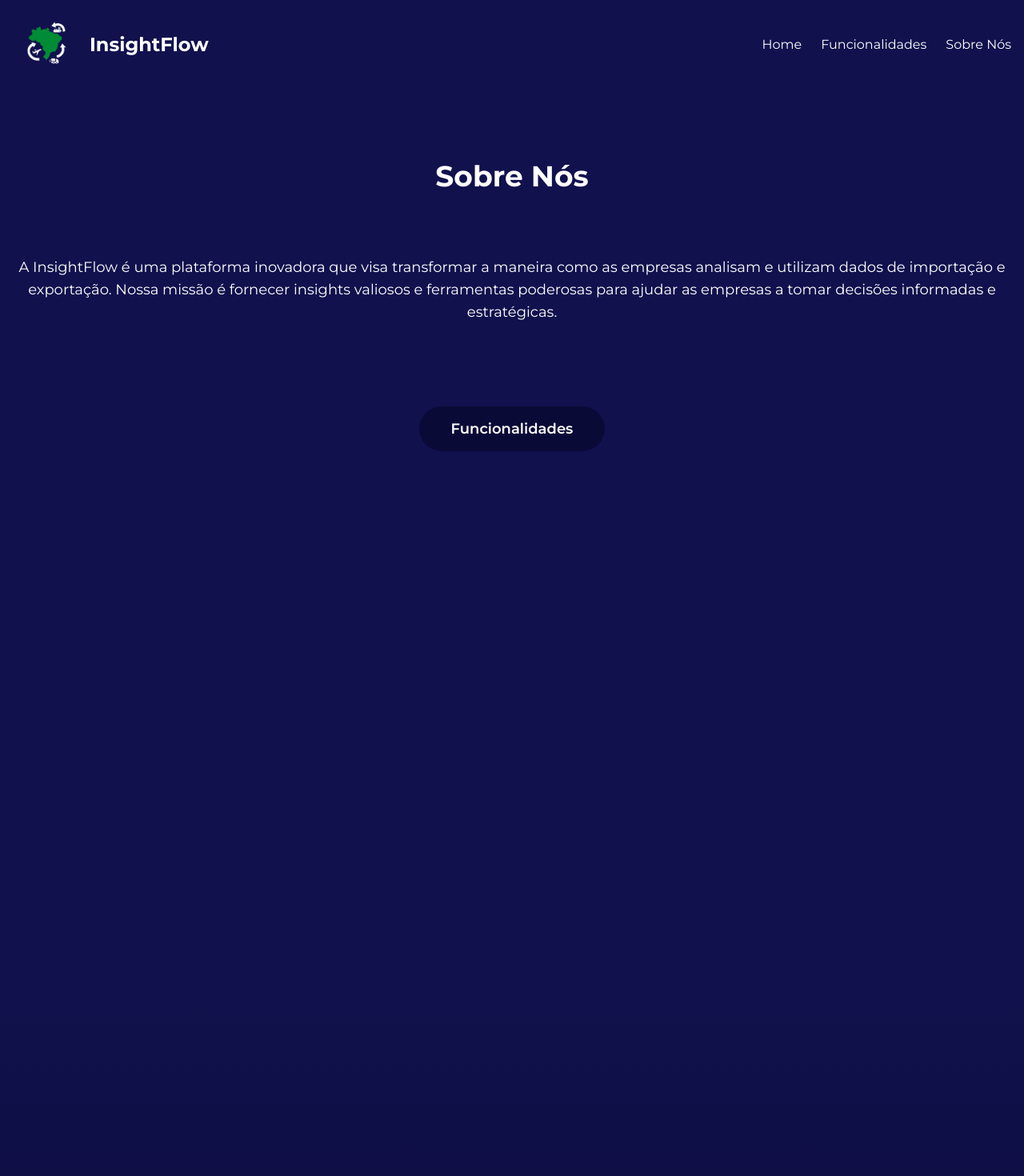
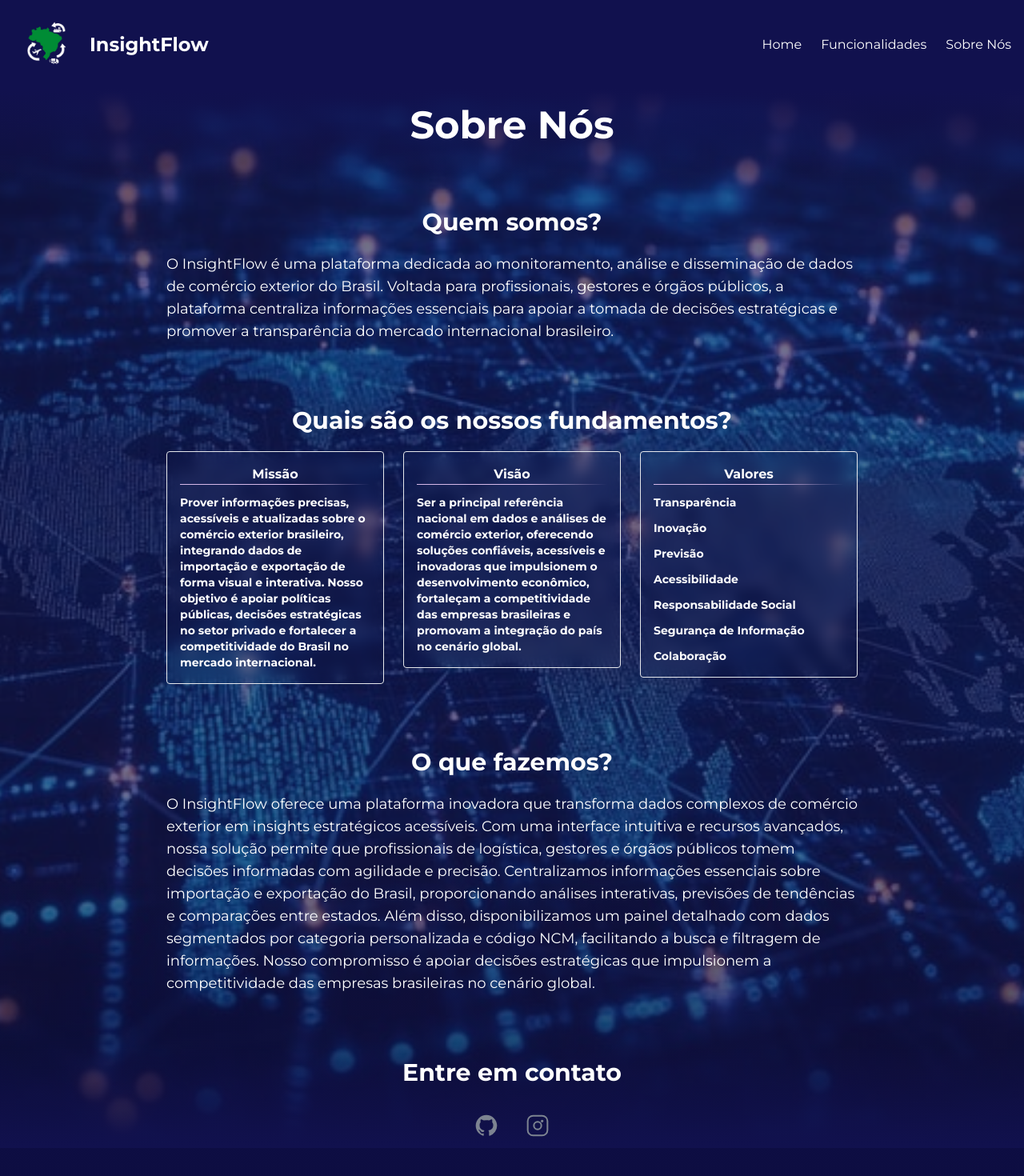
Before and after one commit to Titus-System/3Semestre-ADS-Frontend, a React (Vite) app in the folder frontend/: page /sobreNos in a window 1280 px wide. Shown: the top 1470 px of the page at 80% size. Built offline with nearby package versions, Linux system fonts and the light colour scheme.

Commit message:
feat(pages): Criação da página Sobre Nós

```diff
--- a/frontend/src/pages/sobreNos.tsx
+++ b/frontend/src/pages/sobreNos.tsx
@@ -1,27 +1,115 @@
 import { Link } from "react-router-dom";
 
-export default function SobreNos (){
-  return(
+
+export default function SobreNos() {
+  return (
     <div className="relative">
-      <div className="flex flex-col items-center gap-6 mt-16">
+      <div className="relative min-h-screen flex flex-col items-center justify-center text-center overflow-hidden">
 
-        <div className="text-center">
-          <h1 className="text-4xl font-bold text-white mt-6 mb-4">Sobre Nós</h1>
-          <p className="text-lg text-white mt-20">A InsightFlow é uma plataforma inovadora que visa transformar a maneira como as empresas analisam e utilizam dados de importação e exportação. Nossa missão é fornecer insights valiosos e ferramentas poderosas para ajudar as empresas a tomar decisões informadas e estratégicas.</p>
-        </div>
+        {/* Imagem de fundo com opacidade geral */}
+        <div className="absolute inset-0 bg-[url('/background.jpg')] bg-cover bg-center opacity-40 z-0"></div>
 
-        <div className="flex flex-col items-center gap-6 mt-20 mb-[1000px]">
+        {/* Gradientes superior e inferior */}
+        <div className="absolute top-0 left-0 right-0 h-32 bg-gradient-to-b from-[#11114e] to-transparent z-10"></div>
+        <div className="absolute bottom-0 left-0 right-0 h-32 bg-gradient-to-t from-[#11114e] to-transparent z-10"></div>
 
-          <Link to="/funcionalidades">
-            <button className="w-full max-w-xl h-14 rounded-full px-10 py-3 bg-[#0A0A37] text-white hover:bg-[#11114E] text-lg font-semibold">
-              Funcionalidades
-            </button>
-          </Link>
+        {/* Conteúdo principal */}
+        <div className="relative z-20 max-w-4xl px-4">
+          <h1 className="text-white text-4xl md:text-5xl font-bold leading-tight mt-5">
+            Sobre Nós
+          </h1>
+
+          {/* Introduçao */}
+          <h1 className="text-white text-3xl md:text-3xl font-bold leading-tight mt-20">
+            Quem somos?
+          </h1>
+
+          <p className="text-white text-start text-md md:text-lg mt-3 leading-relaxed mt-5">
+            O InsightFlow é uma plataforma dedicada ao monitoramento, análise e disseminação de dados de comércio exterior do Brasil. Voltada para profissionais, gestores e órgãos públicos, a plataforma centraliza informações essenciais para apoiar a tomada de decisões estratégicas e promover a transparência do mercado internacional brasileiro.
+          </p>
+
+
+          {/* Missão, Visão e Valores */}
+          <h1 className="text-white text-3xl md:text-3xl font-bold leading-tight mt-20">
+            Quais são os nossos fundamentos?
+          </h1>
+
+          <div className="grid grid-cols-1 lg:grid-cols-3 gap-4 sm:gap-6 mt-5">
+            <div className="flex flex-col space-y-3 w-full">
+              <div className="flex flex-col p-4 border rounded bg-blue/10 backdrop-blur text-white font-bold">Missão
+                <hr className="border-0 h-[1px] w-full bg-[linear-gradient(to_right,#d5b8e8_60%,transparent_100%)]" />
+                <p className="text-white text-start text-sm md:text-sm mt-3 leading-relaxed">
+                  Prover informações precisas, acessíveis e atualizadas sobre o comércio exterior brasileiro, integrando dados de importação e exportação de forma visual e interativa. Nosso objetivo é apoiar políticas públicas, decisões estratégicas no setor privado e fortalecer a competitividade do Brasil no mercado internacional. </p>
+              </div>
+            </div>
+
+            <div className="flex flex-col space-y-3 w-full">
+              <div className="flex flex-col p-4 border rounded bg-blue/10 backdrop-blur text-white font-bold">Visão
+                <hr className="border-0 h-[1px] w-full bg-[linear-gradient(to_right,#d5b8e8_60%,transparent_100%)]" />
+                <p className="text-white text-start text-sm md:text-sm mt-3 leading-relaxed">Ser a principal referência nacional em dados e análises de comércio exterior, oferecendo soluções confiáveis, acessíveis e inovadoras que impulsionem o desenvolvimento econômico, fortaleçam a competitividade das empresas brasileiras e promovam a integração do país no cenário global.</p>
+              </div>
+            </div>
+
+            <div className="flex flex-col space-y-3 w-full">
+              <div className="flex flex-col p-4 border rounded bg-blue/10 backdrop-blur text-white font-bold">Valores
+                <hr className="border-0 h-[1px] w-full bg-[linear-gradient(to_right,#d5b8e8_60%,transparent_100%)]" />
+                <p className="text-white text-start text-sm md:text-sm mt-3 leading-relaxed">Transparência</p>
+                <p className="text-white text-start text-sm md:text-sm mt-3 leading-relaxed">Inovação</p>
+                <p className="text-white text-start text-sm md:text-sm mt-3 leading-relaxed">Previsão</p>
+                <p className="text-white text-start text-sm md:text-sm mt-3 leading-relaxed">Acessibilidade</p>
+                <p className="text-white text-start text-sm md:text-sm mt-3 leading-relaxed">Responsabilidade Social</p>
+                <p className="text-white text-start text-sm md:text-sm mt-3 leading-relaxed">Segurança de Informação</p>
+                <p className="text-white text-start text-sm md:text-sm mt-3 leading-relaxed">Colaboração</p>
+              </div>
+            </div>
+          </div>
+
+          {/* Objetivo */}
+          <h1 className="text-white text-3xl md:text-3xl font-bold leading-tight mt-20">
+            O que fazemos?
+          </h1>
+
+          <p className="text-white text-start text-md md:text-lg mt-3 leading-relaxed mt-5">
+            O InsightFlow oferece uma plataforma inovadora que transforma dados complexos de comércio exterior em insights estratégicos acessíveis. Com uma interface intuitiva e recursos avançados, nossa solução permite que profissionais de logística, gestores e órgãos públicos tomem decisões informadas com agilidade e precisão. Centralizamos informações essenciais sobre importação e exportação do Brasil, proporcionando análises interativas, previsões de tendências e comparações entre estados. Além disso, disponibilizamos um painel detalhado com dados segmentados por categoria personalizada e código NCM, facilitando a busca e filtragem de informações. Nosso compromisso é apoiar decisões estratégicas que impulsionem a competitividade das empresas brasileiras no cenário global.
+
+
+          </p>
+
+          {/* Contatos */}
+          <h1 className="text-white text-3xl md:text-3xl font-bold leading-tight mt-20">
+            Entre em contato
+          </h1>
+
+          <div className="flex justify-center items-center mt-8 space-x-8">
+            {/* Github */}
+            <a href="https://github.com/Titus-System" target="_blank" rel="noopener noreferrer" className="text-[#7D8491] hover:text-white flex items-center group transition-colors duration-200">
+              <svg className="w-8 h-8 transform transition-transform duration-200 group-hover:scale-110 hover:scale-110 mb-3" fill="currentColor" viewBox="0 0 24 24" aria-hidden="true">
+                <path fillRule="evenodd" d="M12 2C6.477 2 2 6.484 2 12.017c0 4.425 2.865 8.18 6.839 9.504.5.092.682-.217.682-.483 0-.237-.008-.868-.013-1.703-2.782.605-3.369-1.343-3.369-1.343-.454-1.158-1.11-1.466-1.11-1.466-.908-.62.069-.608.069-.608 1.003.07 1.531 1.032 1.531 1.032.892 1.53 2.341 1.088 2.91.832.092-.647.35-1.088.636-1.338-2.22-.253-4.555-1.113-4.555-4.951 0-1.093.39-1.988 1.029-2.688-.103-.253-.446-1.272.098-2.65 0 0 .84-.27 2.75 1.026A9.564 9.564 0 0112 6.844c.85.004 1.705.115 2.504.337 1.909-1.296 2.747-1.027 2.747-1.027.546 1.379.202 2.398.1 2.651.64.7 1.028 1.595 1.028 2.688 0 3.848-2.339 4.695-4.566 4.943.359.309.678.92.678 1.855 0 1.338-.012 2.419-.012 2.747 0 .268.18.58.688.482A10.019 10.019 0 0022 12.017C22 6.484 17.522 2 12 2z" clipRule="evenodd" />
+              </svg>
+            </a>
+
+            {/* Instagram */}
+            <a href="https://www.instagram.com/seuperfil" target="_blank" rel="noopener noreferrer" className="text-[#7D8491] hover:text-white flex items-center group transition-colors duration-200">
+              <svg className="w-8 h-8 transform transition-transform duration-200 group-hover:scale-110 hover:scale-110 mb-3" fill="currentColor" viewBox="0 0 24 24" aria-hidden="true">
+                <path d="M7.75 2h8.5A5.75 5.75 0 0122 7.75v8.5A5.75 5.75 0 0116.25 22h-8.5A5.75 5.75 0 012 16.25v-8.5A5.75 5.75 0 017.75 2zm0 1.5A4.25 4.25 0 003.5 7.75v8.5A4.25 4.25 0 007.75 20.5h8.5a4.25 4.25 0 004.25-4.25v-8.5a4.25 4.25 0 00-4.25-4.25h-8.5zm8.5 3a1.25 1.25 0 110 2.5 1.25 1.25 0 010-2.5zm-4.25 1.25a4.25 4.25 0 110 8.5 4.25 4.25 0 010-8.5zm0 1.5a2.75 2.75 0 100 5.5 2.75 2.75 0 000-5.5z" />
+              </svg>
+            </a>
+
+
+            {/* Linkedin */}
+
+
+            {/* Gmail */}
+
+          </div>
+
+
 
         </div>
+      </div>
+
+    </div>
 
 
-      </div>
-    </div>
   );
 };
```
